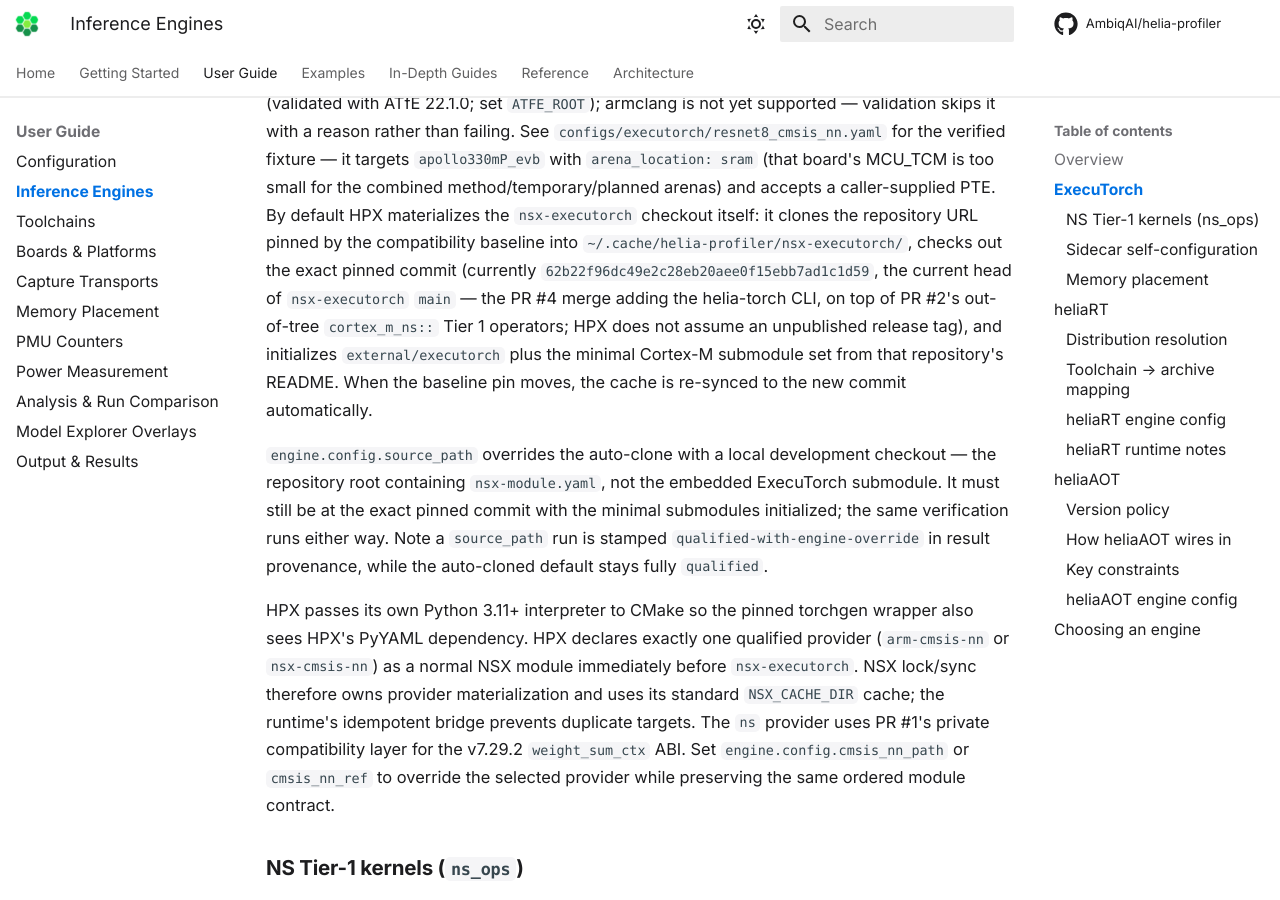
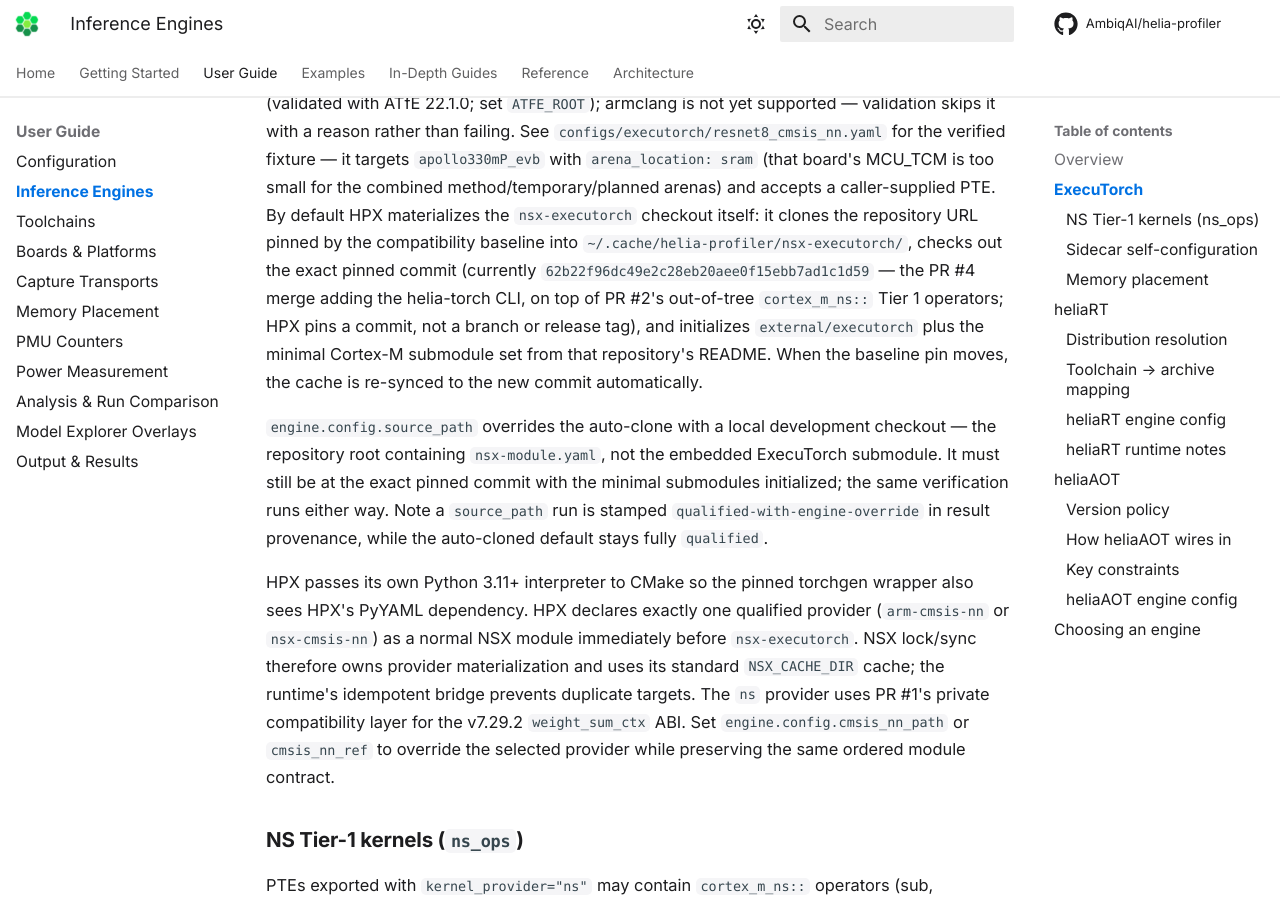
Before and after one commit to AmbiqAI/helia-profiler, an MkDocs documentation site: the page built from docs/guide/engines.md, in a window 1280 px wide and 900 px high, scrolled down 1848 px. Built offline with MkDocs 1.6.1 and Material for MkDocs 9.7.7, drawn with Linux system fonts in a browser that asks for light colours; some web fonts are replaced; comment, search, counter and statistics services are not loaded.

Commit message:
fix(engines): report cause when git fails without stderr; drop stale branch-head claim in docs
Review follow-ups on #189: _run_git now falls back to str(exc) so a
missing git binary or a timeout still says what happened, and the
engines guide no longer asserts the pinned commit is the current head
of nsx-executorch main (it already isn't).

Co-Authored-By: Claude Fable 5 <noreply@anthropic.com>

```diff
--- a/docs/guide/engines.md
+++ b/docs/guide/engines.md
@@ -70,10 +70,10 @@ too small for the combined method/temporary/planned arenas) and accepts a
 caller-supplied PTE. By default HPX materializes the `nsx-executorch` checkout
 itself: it clones the repository URL pinned by the compatibility baseline into
 `~/.cache/helia-profiler/nsx-executorch/`, checks out the exact pinned commit
-(currently `62b22f96dc49e2c28eb20aee0f15ebb7ad1c1d59`, the current head of
-`nsx-executorch` `main` — the PR #4 merge adding the helia-torch CLI, on top
-of PR #2's out-of-tree `cortex_m_ns::` Tier 1 operators; HPX does not assume
-an unpublished release tag), and initializes `external/executorch` plus the
+(currently `62b22f96dc49e2c28eb20aee0f15ebb7ad1c1d59` — the PR #4 merge adding
+the helia-torch CLI, on top of PR #2's out-of-tree `cortex_m_ns::` Tier 1
+operators; HPX pins a commit, not a branch or release tag), and initializes
+`external/executorch` plus the
 minimal Cortex-M submodule set from that repository's README. When the
 baseline pin moves, the cache is re-synced to the new commit automatically.
 
```
Also changed, not shown: 2 other files.
